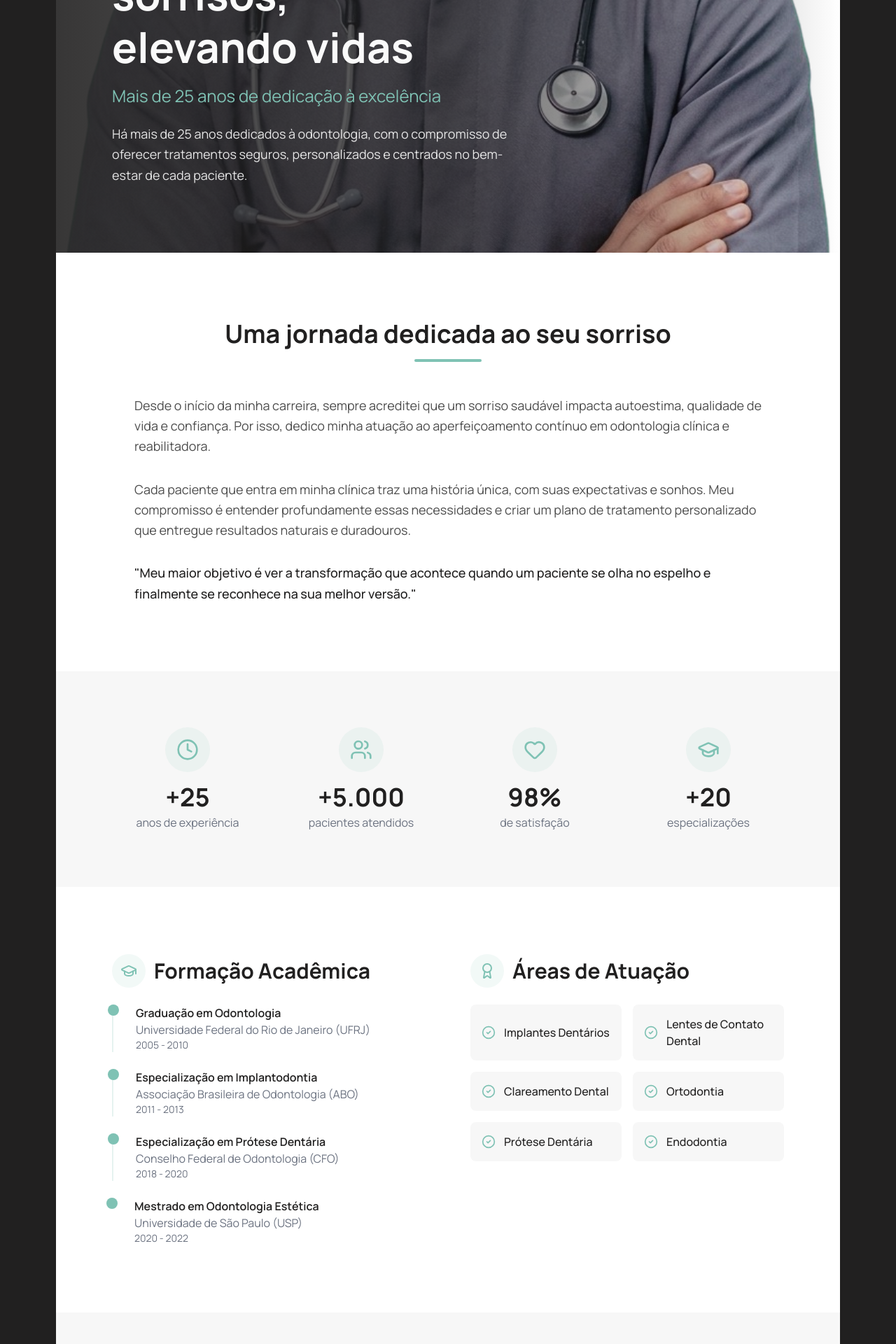
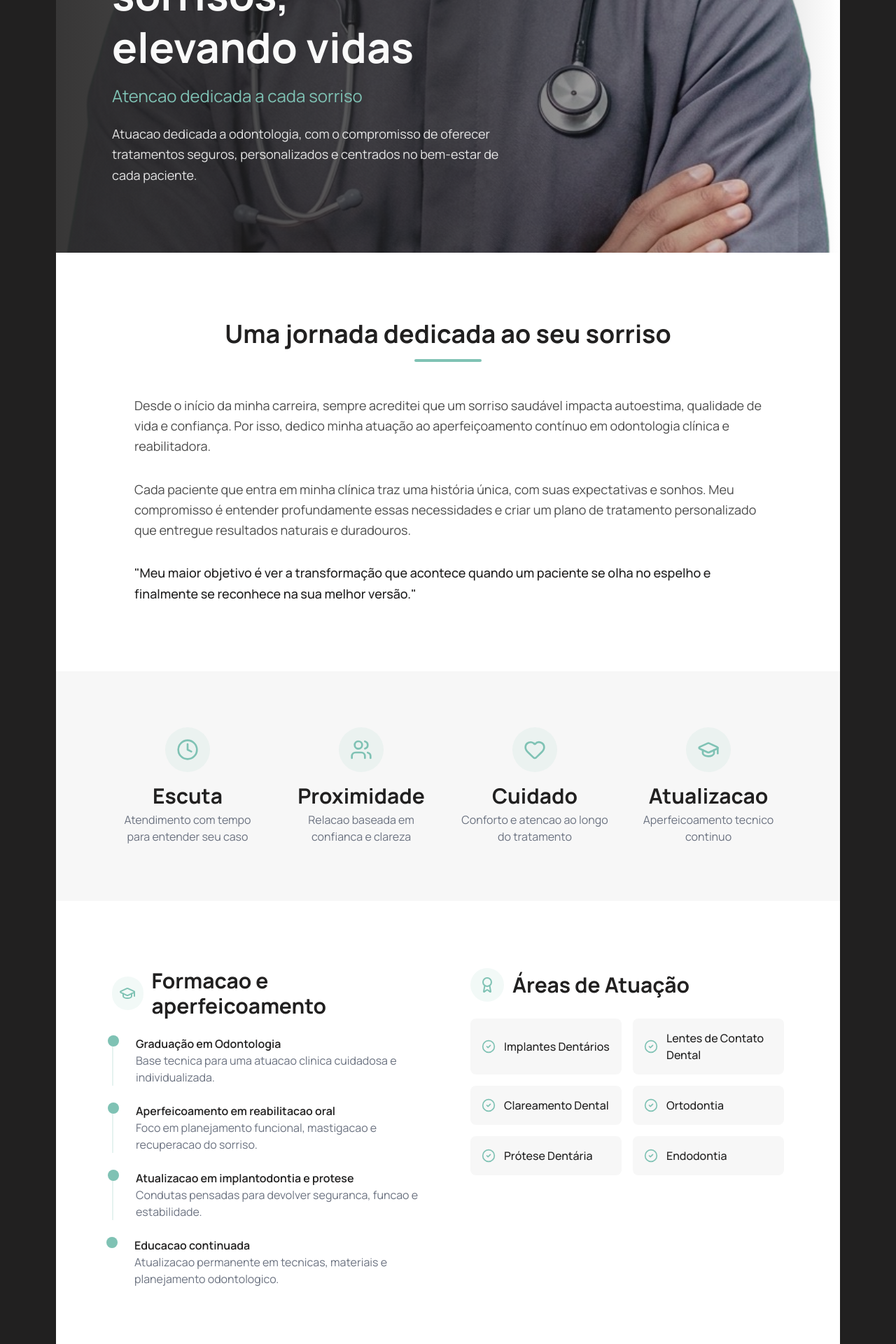
Before and after one commit to wesleytome/rogeriogoulart, a React (Vite) app: page /sobre in a window 1280 px wide. Shown: the part 340-2260 px from the top of the page at 70% size. Built offline with nearby package versions, Linux system fonts and the light colour scheme.

Commit message:
Refine homepage sections and service CTAs

```diff
--- a/src/components/layout/Footer.tsx
+++ b/src/components/layout/Footer.tsx
@@ -1,7 +1,6 @@
 import { Link } from 'react-router-dom'
 import { Facebook, Instagram, Linkedin } from 'lucide-react'
 import { Separator } from '@/components/ui/separator'
-import { Badge } from '@/components/ui/badge'
 import { Table, TableBody, TableCell, TableRow } from '@/components/ui/table'
 import { businessInfo } from '@/data/businessInfo'
 import { services } from '@/data/services'
@@ -160,9 +159,6 @@ export function Footer() {
                 </TableRow>
               </TableBody>
             </Table>
-            <Badge variant="secondary" className="mt-4">
-              Atendimento 24h Emergências
-            </Badge>
           </div>
         </div>
 
--- a/src/components/sections/ExploreSection.tsx
+++ b/src/components/sections/ExploreSection.tsx
@@ -1,9 +1,9 @@
-import { useRef } from 'react'
 import { Link } from 'react-router-dom'
-import { ArrowRight, ChevronLeft, ChevronRight } from 'lucide-react'
+import { ArrowRight } from 'lucide-react'
 import { AspectRatio } from '@/components/ui/aspect-ratio'
 import { Badge } from '@/components/ui/badge'
 import { Button } from '@/components/ui/button'
+import { CTAButton, CTAButtonLine } from '@/components/ui/cta-button'
 import { services, type Service } from '@/data/services'
 
 interface ServiceCardProps {
@@ -59,127 +59,13 @@ function ServiceCard({ service }: ServiceCardProps) {
   )
 }
 
-interface CategoryBlockProps {
-  categoryName: string
-  services: Service[]
-}
-
-function CategoryBlock({ categoryName, services }: CategoryBlockProps) {
-  const scrollContainerRef = useRef<HTMLDivElement>(null)
-  const basePath = '/odontologia'
-
-  const scroll = (direction: 'left' | 'right') => {
-    if (scrollContainerRef.current) {
-      const scrollAmount = 340
-      const newScrollLeft = scrollContainerRef.current.scrollLeft + (direction === 'left' ? -scrollAmount : scrollAmount)
-      scrollContainerRef.current.scrollTo({
-        left: newScrollLeft,
-        behavior: 'smooth'
-      })
-    }
-  }
-
-  const scrollToService = (serviceId: string) => {
-    const cardElement = document.getElementById(`service-odontologia-${serviceId}`)
-    if (cardElement && scrollContainerRef.current) {
-      const container = scrollContainerRef.current
-      const cardLeft = cardElement.offsetLeft
-      const cardWidth = cardElement.offsetWidth
-      const containerWidth = container.offsetWidth
-      const scrollLeft = cardLeft - (containerWidth / 2) + (cardWidth / 2)
-
-      container.scrollTo({
-        left: scrollLeft,
-        behavior: 'smooth'
-      })
-    }
-  }
+export function ExploreSection() {
+  const odontologiaServices = services
+    .filter((service) => service.category === 'odontologia')
+    .slice(0, 6)
 
   return (
-    <div className="mt-10 md:mt-12">
-      {/* Header com título e setas */}
-      <div className="flex items-center justify-between mb-6">
-        <h3 className="text-xl md:text-2xl font-bold text-brand">
-          {categoryName}
-        </h3>
-
-        {/* Setas de navegação - apenas desktop */}
-        <div className="hidden sm:flex items-center gap-2">
-          <button
-            onClick={() => scroll('left')}
-            className="w-10 h-10 flex items-center justify-center bg-brand rounded-[7px] transition-opacity hover:opacity-80"
-            aria-label="Anterior"
-          >
-            <ChevronLeft className="h-5 w-5 text-brand-foreground" />
-          </button>
-          <button
-            onClick={() => scroll('right')}
-            className="w-10 h-10 flex items-center justify-center bg-brand rounded-[7px] transition-opacity hover:opacity-80"
-            aria-label="Próximo"
-          >
-            <ChevronRight className="h-5 w-5 text-brand-foreground" />
-          </button>
-        </div>
-      </div>
-
-      {/* Grid: Lista à esquerda + Cards à direita */}
-      <div className="grid grid-cols-1 lg:grid-cols-[280px_1fr] gap-6 md:gap-8">
-        {/* Lista vertical à esquerda - altura igual aos cards */}
-        <div className="bg-foreground p-6 rounded-lg flex flex-col" style={{ maxHeight: '420px' }}>
-          {/* Lista com scroll estilizado */}
-          <div className="flex-grow overflow-y-auto custom-scrollbar-green mb-4">
-            <ul className="space-y-3">
-              {services.map((service) => (
-                <li key={service.id}>
-                  <button
-                    onClick={() => scrollToService(service.id)}
-                    className="text-left w-full text-background hover:text-brand transition-colors text-sm"
-                  >
-                    {service.title}
-                  </button>
-                </li>
-              ))}
-            </ul>
-          </div>
-          {/* Botão fixo embaixo */}
-          <Button
-            asChild
-            className="w-full btn-primary border-0 flex-shrink-0"
-          >
-            <Link to={basePath}>
-              Ver todos os serviços
-            </Link>
-          </Button>
-        </div>
-
-        {/* Cards horizontais à direita */}
-        <div
-          ref={scrollContainerRef}
-          className="overflow-x-auto pb-4 scrollbar-hide snap-x snap-mandatory sm:snap-none"
-          style={{ scrollbarWidth: 'none', msOverflowStyle: 'none' }}
-        >
-          <div className="flex gap-4 md:gap-6 w-max">
-            {services.map((service) => (
-              <div
-                key={service.id}
-                id={`service-odontologia-${service.id}`}
-                className="flex-shrink-0 w-[280px] sm:w-[320px] snap-start"
-              >
-                <ServiceCard service={service} />
-              </div>
-            ))}
-          </div>
-        </div>
-      </div>
-    </div>
-  )
-}
-
-export function ExploreSection() {
-  const odontologiaServices = services.filter(s => s.category === 'odontologia')
-
-  return (
-    <section className="py-16 md:py-24 bg-gradient-muted-to-light-fixed">
+    <section className="py-16 md:py-24 bg-card">
       <div className="container-section">
         {/* Header */}
         <div className="section-header">
@@ -195,11 +81,20 @@ export function ExploreSection() {
           </p>
         </div>
 
-        {/* Bloco Odontologia */}
-        <CategoryBlock
-          categoryName="Odontologia"
-          services={odontologiaServices}
-        />
+        <div className="mt-10 md:mt-12">
+          <div className="grid grid-cols-1 sm:grid-cols-2 lg:grid-cols-3 gap-6 md:gap-8">
+            {odontologiaServices.map((service) => (
+              <ServiceCard key={service.id} service={service} />
+            ))}
+          </div>
+
+          <div className="flex justify-center mt-8 md:mt-10">
+            <CTAButton to="/odontologia" size="sm" className="w-full sm:w-auto sm:min-w-[350px]">
+              <CTAButtonLine>Ver todos os</CTAButtonLine>
+              <CTAButtonLine>serviços</CTAButtonLine>
+            </CTAButton>
+          </div>
+        </div>
       </div>
     </section>
   )
--- a/src/components/sections/HeaderSection.tsx
+++ b/src/components/sections/HeaderSection.tsx
@@ -57,11 +57,11 @@ export function HeaderSection() {
               {/* Área de conteúdo - full width abaixo de 1024px, metade acima */}
               <div className="w-full lg:w-2/5 xl:w-1/2 lg:pr-6 xl:pr-8">
                 <h2 className="mb-6 leading-tight text-foreground font-normal" style={{ lineHeight: '1.1' }}>
-                  <span className="text-2xl sm:text-3xl xl:text-4xl">Transforme-se na <br /> sua melhor versão</span>
+                  <span className="text-2xl sm:text-3xl xl:text-4xl">Odontologia para recuperar <br /> saude, funcao e confianca</span>
                 </h2>
                 <p className="leading-relaxed text-foreground w-full lg:max-w-md" style={{ lineHeight: '1.4' }}>
                   <span className="text-base sm:text-lg font-light xl:text-xl">
-                    Tratamentos odontológicos personalizados para recuperar saúde, função e confiança. Cuidamos do seu sorriso com técnica, planejamento e foco em resultados naturais.
+                    Tratamentos planejados de forma individual para cuidar do seu sorriso com seguranca, clareza e naturalidade.
                   </span>
                 </p>
               </div>
--- a/src/components/sections/PatientJourney.tsx
+++ b/src/components/sections/PatientJourney.tsx
@@ -10,26 +10,26 @@ interface JourneyStep {
 const journeySteps: JourneyStep[] = [
   {
     number: 1,
-    title: 'Consulta e Avaliação',
-    description: 'Análise clínica e dentária integrada',
+    title: 'Avaliacao clinica',
+    description: 'Escuta, exame e entendimento da sua queixa principal',
     icon: <Stethoscope className="h-6 w-6" />
   },
   {
     number: 2,
-    title: 'Planejamento Personalizado',
-    description: 'Simulação digital dos resultados',
+    title: 'Diagnostico e planejamento',
+    description: 'Definicao do tratamento indicado para o seu caso',
     icon: <ClipboardList className="h-6 w-6" />
   },
   {
     number: 3,
-    title: 'Tratamento',
-    description: 'Procedimentos com tecnologia avançada',
+    title: 'Execucao do tratamento',
+    description: 'Procedimentos realizados com tecnica e previsibilidade',
     icon: <Calendar className="h-6 w-6" />
   },
   {
     number: 4,
     title: 'Acompanhamento',
-    description: 'Suporte contínuo pós-tratamento',
+    description: 'Orientacoes e acompanhamento apos cada etapa',
     icon: <Heart className="h-6 w-6" />
   }
 ]
@@ -41,14 +41,14 @@ export function PatientJourney() {
         {/* Header - Alinhado à esquerda */}
         <div className="section-header">
           <p className="section-label">
-            Acompanhamento do inicio ao fim
+            Do primeiro contato ao acompanhamento
           </p>
           <h2 className="section-title">
-            Jornada do Cliente
+            Como funciona seu atendimento
           </h2>
           <div className="section-divider"></div>
           <p className="section-description">
-            Desmistificamos os processos para reduzir ansiedade e garantir sua tranquilidade em cada etapa
+            Cada etapa e explicada com clareza para que voce saiba o que esperar do diagnostico ao pos-tratamento
           </p>
         </div>
 
@@ -58,19 +58,19 @@ export function PatientJourney() {
           <div className="flex flex-col justify-center">
             <div className="space-y-4 md:space-y-6">
               <h3 className="font-semibold text-brand text-2xl md:text-[30px] leading-tight">
-                Seu Caminho para o Sorriso Perfeito
+                Seu atendimento, passo a passo
               </h3>
               <p className="leading-relaxed text-foreground text-base md:text-lg">
-                Entendemos que cada paciente é único e merece um atendimento personalizado. Nossa jornada foi cuidadosamente planejada para garantir que você se sinta confortável e informado em cada etapa do processo.
+                Cada caso exige avaliacao cuidadosa. Por isso, o atendimento e conduzido de forma organizada, com explicacao clara das possibilidades, etapas e cuidados.
               </p>
               <p className="leading-relaxed text-foreground text-base md:text-lg">
-                Desde a primeira consulta até o acompanhamento pós-tratamento, nossa equipe está comprometida em oferecer excelência, transparência e resultados que superem suas expectativas.
+                Da primeira consulta ao acompanhamento final, o objetivo e que voce tenha seguranca para entender o tratamento e tranquilidade para seguir cada fase.
               </p>
               <div className="pt-4">
                 <div className="flex items-center gap-3">
                   <CheckCircle2 className="h-5 w-5 text-brand" />
                   <span className="font-medium text-brand text-sm md:text-[15px]">
-                    Processo transparente e descomplicado
+                    Processo claro, explicado e individualizado
                   </span>
                 </div>
               </div>
--- a/src/components/sections/StatisticsSection.tsx
+++ b/src/components/sections/StatisticsSection.tsx
@@ -1,16 +1,16 @@
 export function StatisticsSection() {
   const statistics = [
     {
-      title: '+25',
-      text: 'Anos de experiência'
+      title: 'Exclusivo',
+      text: 'Atendimento exclusivamente odontologico'
     },
     {
-      title: '+5000',
-      text: 'Pacientes Atendidos'
+      title: 'Individual',
+      text: 'Planejamento personalizado para cada caso'
     },
     {
-      title: '32',
-      text: 'Turmas de alunos formados'
+      title: 'Preciso',
+      text: 'Foco em saude, funcao e estetica do sorriso'
     }
   ]
 
--- a/src/components/sections/Testimonials.tsx
+++ b/src/components/sections/Testimonials.tsx
@@ -22,7 +22,7 @@ export function Testimonials() {
   const currentTestimonial = testimonials[currentIndex]
 
   return (
-    <section className="py-16 md:py-24 bg-gradient-muted-to-light-fixed">
+    <section className="py-16 md:py-24 bg-card">
       <div className="container-section">
         {/* Header - Alinhado à esquerda */}
         <div className="section-header">
--- a/src/pages/About.tsx
+++ b/src/pages/About.tsx
@@ -9,7 +9,7 @@ export function About() {
     <>
       <SEO
         title={`Sobre | ${businessInfo.name} - Odontologia`}
-        description="Conheça a história e experiência do Dr. Rogério Goulart na odontologia. Mais de 25 anos promovendo saúde bucal, função e estética do sorriso."
+        description="Conheca a trajetoria do Dr. Rogerio Goulart na odontologia, com foco em saude bucal, funcao e estetica do sorriso."
         canonical="/sobre"
         ogImage="/images/og-image-rogerio-goulart.png"
         ogImageWidth={1200}
@@ -48,13 +48,13 @@ export function About() {
 
               {/* Subtítulo */}
               <p className="text-xl md:text-2xl text-brand mb-6">
-                Mais de 25 anos de dedicação à excelência
+                Atencao dedicada a cada sorriso
               </p>
 
               {/* Descrição */}
               <p className="text-lg text-background/90 leading-relaxed max-w-xl">
-                Há mais de 25 anos dedicados à odontologia, com o compromisso de oferecer
-                tratamentos seguros, personalizados e centrados no bem-estar de cada paciente.
+                Atuacao dedicada a odontologia, com o compromisso de oferecer tratamentos
+                seguros, personalizados e centrados no bem-estar de cada paciente.
               </p>
             </div>
           </div>
@@ -101,46 +101,46 @@ export function About() {
               <div className="w-16 h-16 mx-auto mb-4 rounded-full bg-brand/10 flex items-center justify-center">
                 <Clock className="w-8 h-8 text-brand" />
               </div>
-              <p className="text-3xl md:text-4xl font-bold text-foreground">+25</p>
-              <p className="text-muted-foreground mt-1">anos de experiência</p>
+              <p className="text-2xl md:text-3xl font-bold text-foreground">Escuta</p>
+              <p className="text-muted-foreground mt-1">Atendimento com tempo para entender seu caso</p>
             </div>
             <div className="text-center">
               <div className="w-16 h-16 mx-auto mb-4 rounded-full bg-brand/10 flex items-center justify-center">
                 <Users className="w-8 h-8 text-brand" />
               </div>
-              <p className="text-3xl md:text-4xl font-bold text-foreground">+5.000</p>
-              <p className="text-muted-foreground mt-1">pacientes atendidos</p>
+              <p className="text-2xl md:text-3xl font-bold text-foreground">Proximidade</p>
+              <p className="text-muted-foreground mt-1">Relacao baseada em confianca e clareza</p>
             </div>
             <div className="text-center">
               <div className="w-16 h-16 mx-auto mb-4 rounded-full bg-brand/10 flex items-center justify-center">
                 <Heart className="w-8 h-8 text-brand" />
               </div>
-              <p className="text-3xl md:text-4xl font-bold text-foreground">98%</p>
-              <p className="text-muted-foreground mt-1">de satisfação</p>
+              <p className="text-2xl md:text-3xl font-bold text-foreground">Cuidado</p>
+              <p className="text-muted-foreground mt-1">Conforto e atencao ao longo do tratamento</p>
             </div>
             <div className="text-center">
               <div className="w-16 h-16 mx-auto mb-4 rounded-full bg-brand/10 flex items-center justify-center">
                 <GraduationCap className="w-8 h-8 text-brand" />
               </div>
-              <p className="text-3xl md:text-4xl font-bold text-foreground">+20</p>
-              <p className="text-muted-foreground mt-1">especializações</p>
+              <p className="text-2xl md:text-3xl font-bold text-foreground">Atualizacao</p>
+              <p className="text-muted-foreground mt-1">Aperfeicoamento tecnico continuo</p>
             </div>
           </div>
         </div>
       </section>
 
-      {/* Formação e Especializações */}
+      {/* Formacao e areas de atuacao */}
       <section className="py-16 md:py-24 bg-card">
         <div className="container-section">
           <div className="grid grid-cols-1 lg:grid-cols-2 gap-12 lg:gap-16 items-start">
-            {/* Formação */}
+            {/* Formacao */}
             <div>
               <div className="flex items-center gap-3 mb-6">
                 <div className="w-12 h-12 rounded-full bg-brand/10 flex items-center justify-center">
                   <GraduationCap className="w-6 h-6 text-brand" />
                 </div>
                 <h2 className="text-2xl md:text-3xl font-bold text-foreground">
-                  Formação Acadêmica
+                  Formacao e aperfeicoamento
                 </h2>
               </div>
 
@@ -148,34 +148,30 @@ export function About() {
                 <div className="relative pl-8 border-l-2 border-brand/20">
                   <div className="absolute -left-2 top-0 w-4 h-4 rounded-full bg-brand" />
                   <h3 className="font-semibold text-foreground">Graduação em Odontologia</h3>
-                  <p className="text-muted-foreground">Universidade Federal do Rio de Janeiro (UFRJ)</p>
-                  <p className="text-sm text-muted-foreground">2005 - 2010</p>
+                  <p className="text-muted-foreground">Base tecnica para uma atuacao clinica cuidadosa e individualizada.</p>
                 </div>
 
                 <div className="relative pl-8 border-l-2 border-brand/20">
                   <div className="absolute -left-2 top-0 w-4 h-4 rounded-full bg-brand" />
-                  <h3 className="font-semibold text-foreground">Especialização em Implantodontia</h3>
-                  <p className="text-muted-foreground">Associação Brasileira de Odontologia (ABO)</p>
-                  <p className="text-sm text-muted-foreground">2011 - 2013</p>
+                  <h3 className="font-semibold text-foreground">Aperfeicoamento em reabilitacao oral</h3>
+                  <p className="text-muted-foreground">Foco em planejamento funcional, mastigacao e recuperacao do sorriso.</p>
                 </div>
 
                 <div className="relative pl-8 border-l-2 border-brand/20">
                   <div className="absolute -left-2 top-0 w-4 h-4 rounded-full bg-brand" />
-                  <h3 className="font-semibold text-foreground">Especialização em Prótese Dentária</h3>
-                  <p className="text-muted-foreground">Conselho Federal de Odontologia (CFO)</p>
-                  <p className="text-sm text-muted-foreground">2018 - 2020</p>
+                  <h3 className="font-semibold text-foreground">Atualizacao em implantodontia e protese</h3>
+                  <p className="text-muted-foreground">Condutas pensadas para devolver seguranca, funcao e estabilidade.</p>
                 </div>
 
                 <div className="relative pl-8">
                   <div className="absolute -left-2 top-0 w-4 h-4 rounded-full bg-brand" />
-                  <h3 className="font-semibold text-foreground">Mestrado em Odontologia Estética</h3>
-                  <p className="text-muted-foreground">Universidade de São Paulo (USP)</p>
-                  <p className="text-sm text-muted-foreground">2020 - 2022</p>
+                  <h3 className="font-semibold text-foreground">Educacao continuada</h3>
+                  <p className="text-muted-foreground">Atualizacao permanente em tecnicas, materiais e planejamento odontologico.</p>
                 </div>
               </div>
             </div>
 
-            {/* Especializações */}
+            {/* Areas de atuacao */}
             <div>
               <div className="flex items-center gap-3 mb-6">
                 <div className="w-12 h-12 rounded-full bg-brand/10 flex items-center justify-center">
```
Also changed, not shown: src/components/sections/ClinicDifferentials.tsx (+23 -23 lines), src/components/sections/ServicesSection.tsx (+6 -9 lines).
